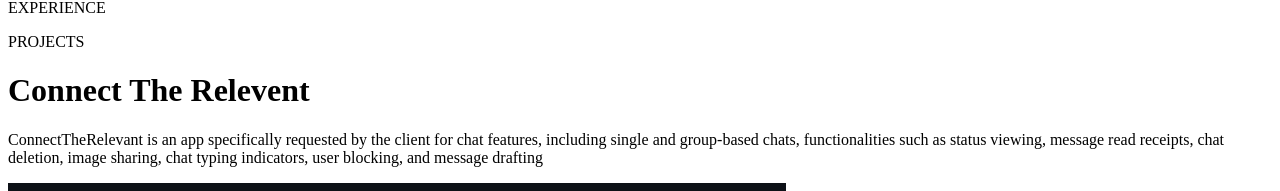
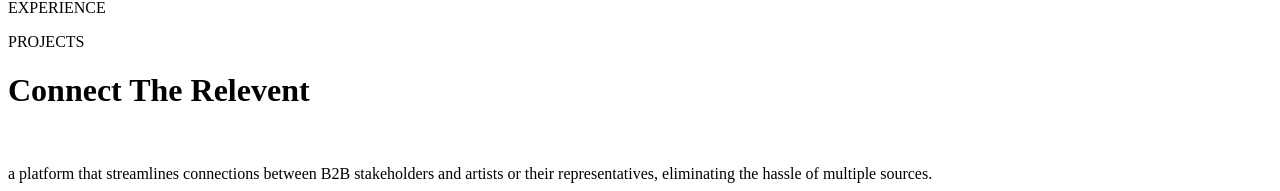
Before and after one commit to srankwork/portfolio, a Next.js app: page /portfolio/ in a window 1280 px wide. Both pictures are taken after a click on the element "PROJECTS". Shown: the part 773-964 px from the top of the page. Built offline with nearby package versions, Linux system fonts and the light colour scheme.

Commit message:
updated portfolio

```diff
--- a/src/app/data.json
+++ b/src/app/data.json
@@ -2,11 +2,11 @@
     "expereince":[
         {
             "date":"Jun 2023 - Present",
-            "company":"CoutLoot",
+            "company":"CTR Tech Pvt Ltd.",
             "position":"Full Stack Developer",
-            "discription":"Coutloot is a platform where buyers and sellers can easily connect and sell products through various features such as recommendations, bargaining, and chat features, along with amazing listings. I work here as a Senior Full Stack Developer and have had the opportunity to work with many new technologies and features that benefit the business and open new streams for revenue.",
+            "discription":"Developed CONNECT, a platform that streamlines connections between B2B stakeholders and artists or their representatives, eliminating the hassle of multiple sources. Independently managed the entire Flutter project and Node.js backend development, taking full ownership of the product lifecycle—from architecture and development to deployment and maintenance. Built and maintained the system to ensure smooth performance and a seamless user experience. The app was successfully adopted by top artists in the country, making it a trusted platform in the industry",
             "details":[],
-            "techUsed":["NodeJS","MongoDB","Python","System Architecture Design","Aws","Docker","NextJS"]
+            "techUsed":["NodeJS","MongoDB","Flutter","System Architecture Design","Aws","Docker","Angular"]
         },
         {
             "date":"Sep 2022 - Apr 2023",
@@ -36,10 +36,17 @@
     "project":[
             {
                 "name":"Connect The Relevent",
-                "redirectUrl":"",
-                "discription":"ConnectTheRelevant is an app specifically requested by the client for chat features, including single and group-based chats, functionalities such as status viewing, message read receipts, chat deletion, image sharing, chat typing indicators, user blocking, and message drafting",
+                "redirectUrl":"https://connecttherelevant.com/app.html",
+                "discription":"a platform that streamlines connections between B2B stakeholders and artists or their representatives, eliminating the hassle of multiple sources.",
                 "image":"/portfolio/images/connecttherelevent.png",
-                "techUsed":["Flutter","NodeJS","Websocket","Redux","MongoDB"]
+                "techUsed":["Flutter","NodeJS","Websocket","Redux","MongoDB","Firebase"]
+            },
+            {
+                "name":"Wonder of wellness",
+                "redirectUrl":"https://wondersofwellness.in/",
+                "discription":"Freelance project to create website.",
+                "image":"/portfolio/images/wow.png",
+                "techUsed":["ReactJs","Tailwind CSS"]
             },
             {
                 "name":"TradeBook App",
@@ -47,13 +54,6 @@
                 "discription":"TradeBook is a Fintech application that is live on the Play Store and the App Store. It utilizes a microservices architecture with technologies including Flutter, Node.js, Python, Docker, AWS. It took me 2.5 months to complete this application system, resulting in an amazing user experience with amazing features too.",
                 "image":"/portfolio/images/tradebook_app.png",
                 "techUsed":["Flutter","NodeJS","Websocket","Redux","Python","Aws","MySql","Docker","Firebase"]
-            },
-            {
-                "name":"CoutLoot Videos",
-                "redirectUrl":"https://videos.coutloot.com/",
-                "discription":"Coutloot Video is an idea for sellers, allowing users to create marketing videos by selecting templates from a list that best suits their products.",
-                "image":"/portfolio/images/coutloot.png",
-                "techUsed":["NodeJS","MongoDB"]
             },
             {
                 "name":"Novacutis Clinics",
@@ -64,12 +64,11 @@
             },
             {
                 "name":"TradeBook Website",
-                "redirectUrl":"https://tradebook.in.net/",
+                "redirectUrl":"https://trackk.in/",
                 "discription":"TradeBook website is landing page for marketing purpose added features like payment gatway for plan purchase, support/contact features, download application redirect based on device type, real time notification for supports.",
                 "image":"/portfolio/images/tradebook_website.png",
-                "techUsed":["NodeJS","React","MySql","Docker"]
+                "techUsed":["NodeJS","React","MySql","Docker","Payment integration"]
             }
-
     ]
 
 }
--- a/src/app/page.tsx
+++ b/src/app/page.tsx
@@ -1,61 +1,67 @@
-'use client';
-import Image from 'next/image';
-import React, { useState, useEffect } from 'react';
-import pageData from './data.json';
+"use client";
+import Image from "next/image";
+import React, { useState, useEffect } from "react";
+import pageData from "./data.json";
 
 const AboutSection = () => {
   return (
-    <div className='detail-card p-[30px] border-l-4 border-[#E5CCFF]'>
-      <p className='text-[#D1B9E3] text-[14px] font-medium leading-normal'>
-        An experienced software developer with over 3+ years of experience
-        creating high-quality software applications for various clients. Skilled
-        in full-stack development, software architecture, and database design,
-        with a strong focus on delivering projects on time. Passionate about
-        learning new technologies and staying up-to-date on industry trends.
-        Seeking a challenging role in a dynamic organization where I can
-        leverage my skills to contribute to the success of the company.
+    <div className="detail-card p-[30px] border-l-4 border-[#E5CCFF]">
+      <p className="text-[#D1B9E3] text-[14px] font-medium leading-normal">
+        An experienced software developer with 4+ years of experience in
+        designing and developing high-quality software applications for various
+        clients. Proficient in full-stack development, software architecture,
+        and database design, with a strong focus on delivering projects on time
+        and exceeding expectations. Passionate about learning new technologies
+        and staying up-to-date with industry trends. Seeking a challenging role
+        in a dynamic organization where I can leverage my skills to drive
+        innovation and contribute to the company’s success.
         <br />
         <br />
         “I am confident in my ability to quickly learn and master new
         technologies, so I am not concerned about which specific technologies I
-        will be working with. because I’m Programmer.”
+        will be working with—because I’m a programmer.”
       </p>
     </div>
   );
 };
 const ExperienceSection = () => {
   return (
-    <div className='overflow-y-scroll grid gap-[20px] h-[60vh] overflow-visible'>
+    <div className="overflow-y-scroll grid gap-[20px] h-[60vh] overflow-visible">
       {pageData.expereince.map((e) => (
         <div
           key={e.company}
-          className='detail-card p-[30px] border-l-4 border-[#E5CCFF] h-fit'
+          className="detail-card p-[30px] border-l-4 border-[#E5CCFF] h-fit"
         >
-          <p className='text-white text-[12px] font-semibold capitalize leading-[155%]'>
+          <p className="text-white text-[12px] font-semibold capitalize leading-[155%]">
             {e.date}
           </p>
-          <div className='flex items-center'>
-            <h1 className='text-[20px] font-semibold text-white'>{e.company}</h1>
-            <h2 className='ml-[15px] text-[16px] font-semibold text-white'>
+          <div className="flex items-center">
+            <h1 className="text-[20px] font-semibold text-white">
+              {e.company}
+            </h1>
+            <h2 className="ml-[15px] text-[16px] font-semibold text-white">
               {e.position}
             </h2>
           </div>
-          <div className='mt-[16px] text-[#9B7CBB]'>
-            <p className='text-[14px] font-medium leading-[163%]'>
+          <div className="mt-[16px] text-[#9B7CBB]">
+            <p className="text-[14px] font-medium leading-[163%]">
               {e.discription}
             </p>
-            <ul className='pl-[12px] mt-[6px] list-disc'>
+            <ul className="pl-[12px] mt-[6px] list-disc">
               {e.details.map((d) => (
-                <li key={d} className='list-disc text-[14px] font-medium leading-[163%]'>
+                <li
+                  key={d}
+                  className="list-disc text-[14px] font-medium leading-[163%]"
+                >
                   {d}
                 </li>
               ))}
             </ul>
           </div>
-          <div className='mt-[12px] flex flex-wrap gap-4'>
+          <div className="mt-[12px] flex flex-wrap gap-4">
             {e.techUsed.map((e) => (
-              <div key={e} className='bg-[#D9D9D940] w-fit'>
-                <p className='px-[16px] py-[6px] text-[#FADCFF] font-semibold text-[14px]'>
+              <div key={e} className="bg-[#D9D9D940] w-fit">
+                <p className="px-[16px] py-[6px] text-[#FADCFF] font-semibold text-[14px]">
                   {e}
                 </p>
               </div>
@@ -68,43 +74,39 @@
 };
 const ProjectSection = () => {
   return (
-    <div className='overflow-y-scroll grid gap-[20px] h-[60vh] overflow-visible'>
+    <div className="overflow-y-scroll grid gap-[20px] h-[60vh] overflow-visible">
       {pageData.project.map((e) => (
         <div
           key={e.name}
-          className='detail-card p-[30px] border-l-4 border-[#E5CCFF] h-fit'
+          className="detail-card p-[30px] border-l-4 border-[#E5CCFF] h-fit"
         >
-          <div className='flex items-center'>
-            <h1 className='text-[20px] font-semibold text-white'>{e.name}</h1>
-            {e.redirectUrl !== '' && (
-              <a href={e.redirectUrl}>
+          <div className="flex items-center">
+            <h1 className="text-[20px] font-semibold text-white">{e.name}</h1>
+            {e.redirectUrl !== "" && (
+              <a href={e.redirectUrl} target="_blank">
                 <svg
-                  xmlns='http://www.w3.org/2000/svg'
-                  width='12'
-                  height='12'
-                  className='ml-[10px]'
-                  viewBox='0 0 12 12'
-                  fill='none'
+                  xmlns="http://www.w3.org/2000/svg"
+                  width="12"
+                  height="12"
+                  className="ml-[10px]"
+                  viewBox="0 0 12 12"
+                  fill="none"
                 >
-                  <path d='M1 11L11 1M11 1H1M11 1V11' stroke='white' />
+                  <path d="M1 11L11 1M11 1H1M11 1V11" stroke="white" />
                 </svg>
               </a>
             )}
           </div>
-          <div className='mt-[16px] text-[#9B7CBB]'>
-            <p className='text-[14px] font-medium leading-[163%]'>
+          <div className="mt-[16px] text-[#9B7CBB]">
+            <p className="text-[14px] font-medium leading-[163%]">
               {e.discription}
             </p>
           </div>
-          <img
-            src={e.image}
-            className='h-[150px] pt-[16px]'
-            alt={e.name}
-          />
-          <div className='mt-[30px] flex flex-wrap gap-4'>
+          <img src={e.image} className="h-[150px] pt-[16px]" alt={e.name} />
+          <div className="mt-[30px] flex flex-wrap gap-4">
             {e.techUsed.map((e) => (
-              <div key={e} className='bg-[#D9D9D940] w-fit'>
-                <p className=' px-[16px] py-[6px] text-[#FADCFF] font-semibold text-[14px]'>
+              <div key={e} className="bg-[#D9D9D940] w-fit">
+                <p className=" px-[16px] py-[6px] text-[#FADCFF] font-semibold text-[14px]">
                   {e}
                 </p>
               </div>
@@ -118,40 +120,40 @@
 
 export default function Home() {
   const navigations = [
-    { name: 'ABOUT', component: <AboutSection /> },
-    { name: 'EXPERIENCE', component: <ExperienceSection /> },
-    { name: 'PROJECTS', component: <ProjectSection /> }
+    { name: "ABOUT", component: <AboutSection /> },
+    { name: "EXPERIENCE", component: <ExperienceSection /> },
+    { name: "PROJECTS", component: <ProjectSection /> },
   ];
 
   const [navigator, setNavigator] = useState(navigations[0]);
 
   return (
     <main>
-      <div className='header'>
+      <div className="header">
         {/* IntroDuction and contact section */}
-        <div className='flex justify-between'>
-          <div className='intro'>
+        <div className="flex justify-between">
+          <div className="intro">
             <h1>Mukesh Rajpurohit</h1>
             <p>Software Developer</p>
           </div>
-          <div className='pr-[40px] flex '>
-            <div className='bg-[#3C156D] rounded-bl-lg rounded-br-lg mr-[20px] h-fit'>
-              <div className='pt-[50px]'>
-                <a href='https://github.com/mk1319' target='_blank'>
+          <div className="pr-[40px] flex ">
+            <div className="bg-[#3C156D] rounded-bl-lg rounded-br-lg mr-[20px] h-fit">
+              <div className="pt-[50px]">
+                <a href="https://github.com/mk1319" target="_blank">
                   <img
-                    className='w-[35px] h-[35px]  rounded-full'
-                    alt='github'
-                    src='https://github.githubassets.com/images/modules/logos_page/GitHub-Mark.png'
+                    className="w-[35px] h-[35px]  rounded-full"
+                    alt="github"
+                    src="https://github.githubassets.com/images/modules/logos_page/GitHub-Mark.png"
                   />
                 </a>
               </div>
             </div>
-            <div className='bg-[#3C156D] rounded-bl-lg rounded-br-lg h-fit'>
-              <div className='pt-[50px]'>
-                <a href='https://www.linkedin.com/in/mukesh-rajpurohit-39147016b/'>
+            <div className="bg-[#3C156D] rounded-bl-lg rounded-br-lg h-fit">
+              <div className="pt-[50px]">
+                <a href="https://www.linkedin.com/in/mukesh-rajpurohit-39147016b/" target="_blank">
                   <img
-                    className='w-[35px] h-[35px]  rounded-full'
-                    src='https://encrypted-tbn0.gstatic.com/images?q=tbn:ANd9GcSHLsXrjekg4uJZG7ZrvDt976yA2hEaJxScjbmJD8sS8PdBA7wogJozouj2pMyM106W_NA&usqp=CAU'
+                    className="w-[35px] h-[35px]  rounded-full"
+                    src="https://encrypted-tbn0.gstatic.com/images?q=tbn:ANd9GcSHLsXrjekg4uJZG7ZrvDt976yA2hEaJxScjbmJD8sS8PdBA7wogJozouj2pMyM106W_NA&usqp=CAU"
                   />
                 </a>
               </div>
@@ -159,9 +161,9 @@
           </div>
         </div>
         {/* Animation line */}
-        <div className='mt-[35px] text-white'></div>
+        <div className="mt-[35px] text-white"></div>
 
-        <div className='navigator flex justify-between pt-[14px] pb-[14px] pl-[40px] pr-[40px]'>
+        <div className="navigator flex justify-between pt-[14px] pb-[14px] pl-[40px] pr-[40px]">
           {navigations.map((e) => (
             <p
               key={e.name}
@@ -169,7 +171,7 @@
                 setNavigator(e);
               }}
               className={`text-[14px] font-semibold leading-normal select-none
-              ${navigator.name == e.name ? 'active' : 'in-active'}`}
+              ${navigator.name == e.name ? "active" : "in-active"}`}
             >
               {e.name}
             </p>
@@ -177,12 +179,13 @@
         </div>
       </div>
 
-      <div className='main-details mt-[22px]'>{navigator.component}</div>
-      <div className=' absolute bottom-0 left-0 right-0'>
-        <div className='flex justify-center items-center'>
+      <div className="main-details mt-[22px]">{navigator.component}</div>
+      <div className=" absolute bottom-0 left-0 right-0">
+        <div className="flex justify-center items-center">
           <a
-            href='mailto:srankwork@gmail.com'
-            className='text-[#C7B7F8] font-poppins text-[15px] font-medium pb-[10px] pt-[10px]'
+            href="mailto:srankwork@gmail.com"
+            className="text-[#C7B7F8] font-poppins text-[15px] font-medium pb-[10px] pt-[10px]"
+            target="_blank"
           >
             srankwork@gmail.com
           </a>
```
Also changed, not shown: public/images/wow.png (added), 1 other file (tests, documents, lock files or other folders).
